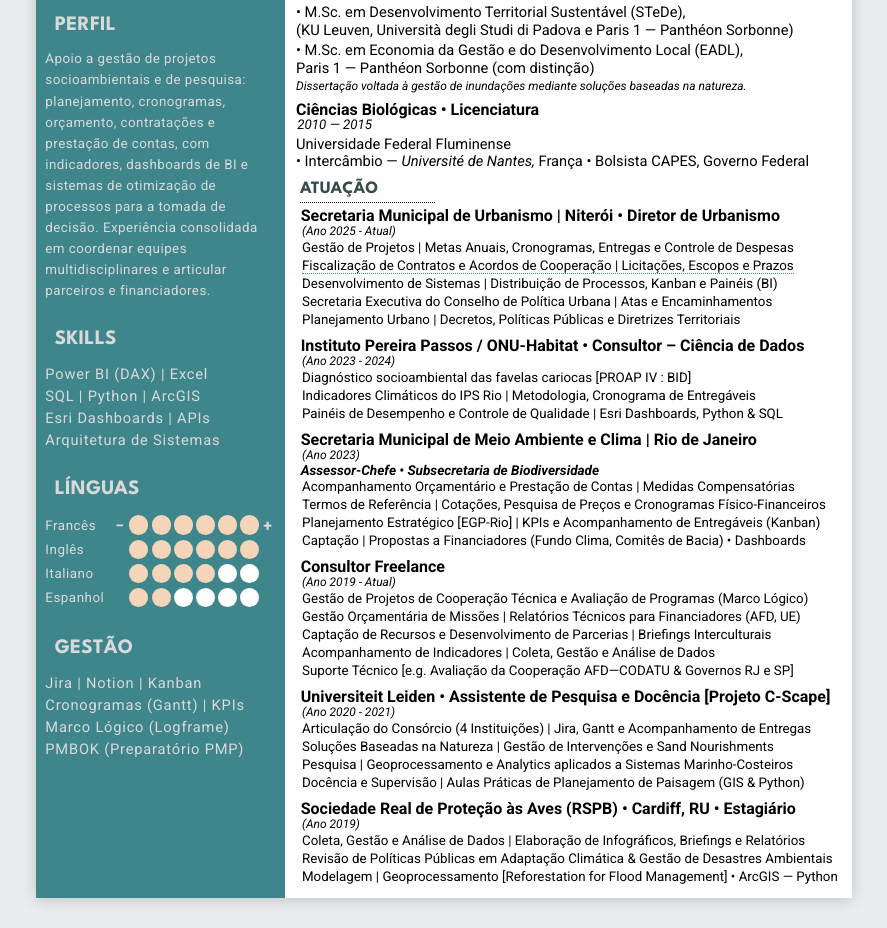
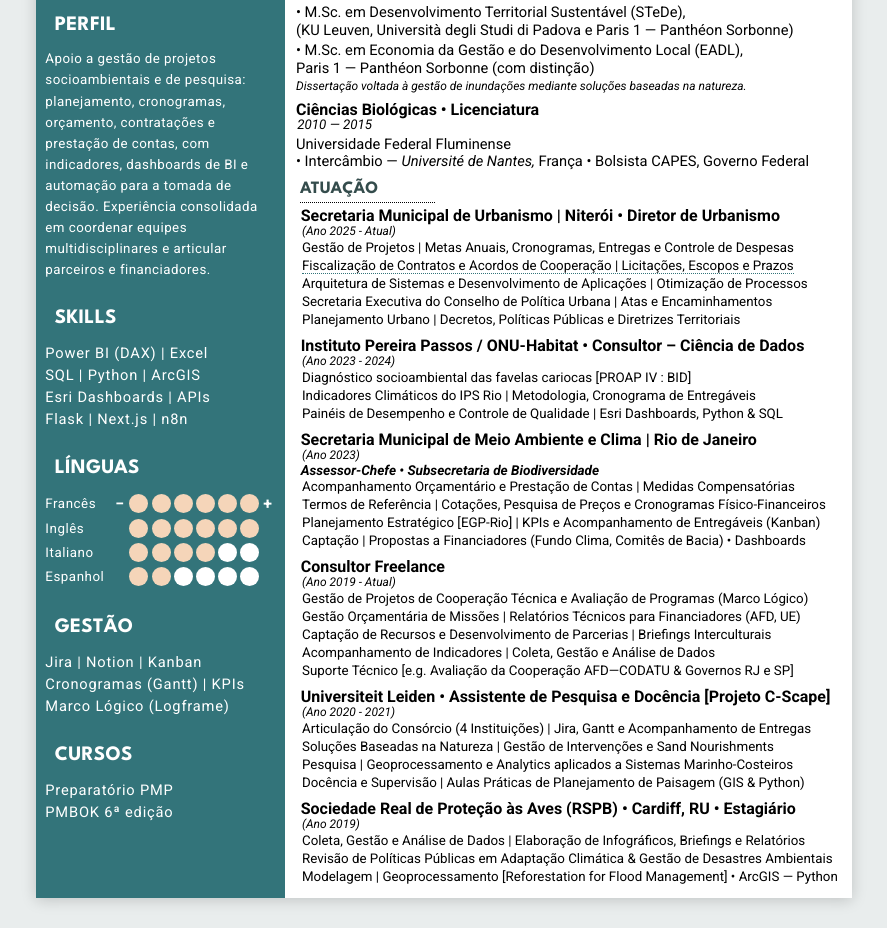
Before and after one commit to barboguim/cv, a plain HTML site: page index.html in a window 1280 px wide. Shown: the part 198-1126 px from the top of the page, without its empty margins (196-1083 px from the left). Drawn offline with Linux system fonts and the light colour scheme.

Commit message:
CV: linha de arquitetura de sistemas, seção Cursos, contraste da coluna
Co-Authored-By: Claude Opus 5.5 <noreply@anthropic.com>

```diff
--- a/index.html
+++ b/index.html
@@ -34,7 +34,7 @@
 
     <section>
       <h2>PERFIL</h2>
-      <p class="perfil">Apoio a gestão de projetos socioambientais e de pesquisa: planejamento, cronogramas, orçamento, contratações e prestação de contas, com indicadores, dashboards de BI e sistemas de otimização de processos para a tomada de decisão. Experiência consolidada em coordenar equipes multidisciplinares e articular parceiros e financiadores.</p>
+      <p class="perfil">Apoio a gestão de projetos socioambientais e de pesquisa: planejamento, cronogramas, orçamento, contratações e prestação de contas, com indicadores, dashboards de BI e automação para a tomada de decisão. Experiência consolidada em coordenar equipes multidisciplinares e articular parceiros e financiadores.</p>
     </section>
 
     <section>
@@ -43,7 +43,7 @@
         <li>Power BI (DAX) | Excel</li>
         <li>SQL | Python | ArcGIS</li>
         <li>Esri Dashboards | APIs</li>
-        <li>Arquitetura de Sistemas</li>
+        <li>Flask | Next.js | n8n</li>
       </ul>
     </section>
 
@@ -63,7 +63,14 @@
         <li>Jira | Notion | Kanban</li>
         <li>Cronogramas (Gantt) | KPIs</li>
         <li>Marco Lógico (Logframe)</li>
-        <li>PMBOK (Preparatório PMP)</li>
+      </ul>
+    </section>
+
+    <section>
+      <h2>CURSOS</h2>
+      <ul class="list">
+        <li>Preparatório PMP</li>
+        <li>PMBOK 6ª edição</li>
       </ul>
     </section>
   </aside>
@@ -96,7 +103,7 @@
         <ul>
           <li>Gestão de Projetos | Metas Anuais, Cronogramas, Entregas e Controle de Despesas</li>
           <li><span class="tip" tabindex="0">Fiscalização de Contratos e Acordos de Cooperação | Licitações, Escopos e Prazos<span class="pop" role="tooltip"><b>Contratação de Aerolevantamento</b><br>Proc. <a href="https://eciga.niteroi.rj.gov.br/#/processo/5f53372e-d757-4605-97ba-b1538c2ef7a4">9900048348/2024</a> · <i>fiscal do contrato</i><br><b>Contratação do Sistema de Licenciamento Urbanístico</b><br>Proc. <a href="https://eciga.niteroi.rj.gov.br/#/processo/46ca8a66-65f9-4b68-9f87-b5793d051609">9900168216/2025</a> · <i>Termo de Referência, comissão de julgamento e presidência da comissão da prova de conceito</i><br><a href="projetos.html">ver portfólio →</a></span></span></li>
-          <li>Desenvolvimento de Sistemas | Distribuição de Processos, Kanban e Painéis (BI)</li>
+          <li>Arquitetura de Sistemas e Desenvolvimento de Aplicações | Otimização de Processos</li>
           <li>Secretaria Executiva do Conselho de Política Urbana | Atas e Encaminhamentos</li>
           <li>Planejamento Urbano | Decretos, Políticas Públicas e Diretrizes Territoriais</li>
         </ul>
--- a/style.css
+++ b/style.css
@@ -2,10 +2,10 @@
    Medidas extraídas do PDF original (ver ../docs/04_cv_ajustes.md, §1). */
 
 :root {
-  --teal: #3f868c;      /* coluna esquerda */
+  --teal: #33747a;      /* coluna esquerda */
   --peach: #f49d6e;     /* faixa do nome */
   --dot: #f5d5b9;       /* bolinhas de idioma */
-  --side-text: #d9d9d9; /* texto e títulos da coluna esquerda */
+  --side-text: #ffffff; /* texto e títulos da coluna esquerda */
   --heading: #344c4c;   /* títulos da coluna direita */
   --name: #222222;
 }
```
Also changed, not shown: projetos.html (+1 -1 lines), 1 other file.
